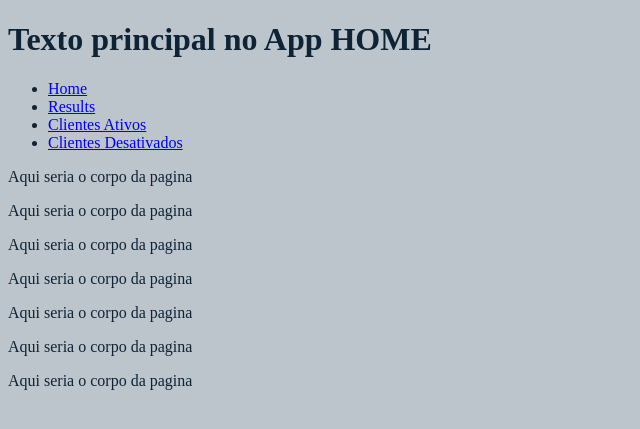
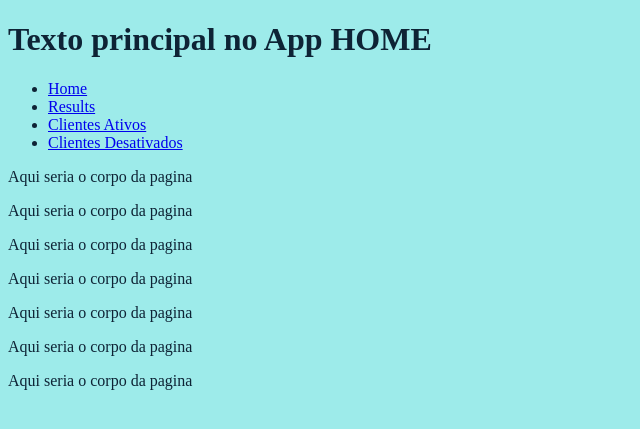
Before and after one commit to datocarneiro/django, a Django app: page / in a window 1280 px wide. Shown: the top 429 px of the page, without its empty margins (0-640 px from the left). Run offline with Django 5.2, Linux system fonts and the light colour scheme.

Commit message:
update url

```diff
--- a/base/static/global/css/style.css
+++ b/base/static/global/css/style.css
@@ -1,4 +1,4 @@
 body{
-    background-color: rgb(189, 197, 204);
+    background-color: rgb(157, 235, 234);
     color: rgb(14, 35, 53);
 }
```
Also changed, not shown: 1 other file.
